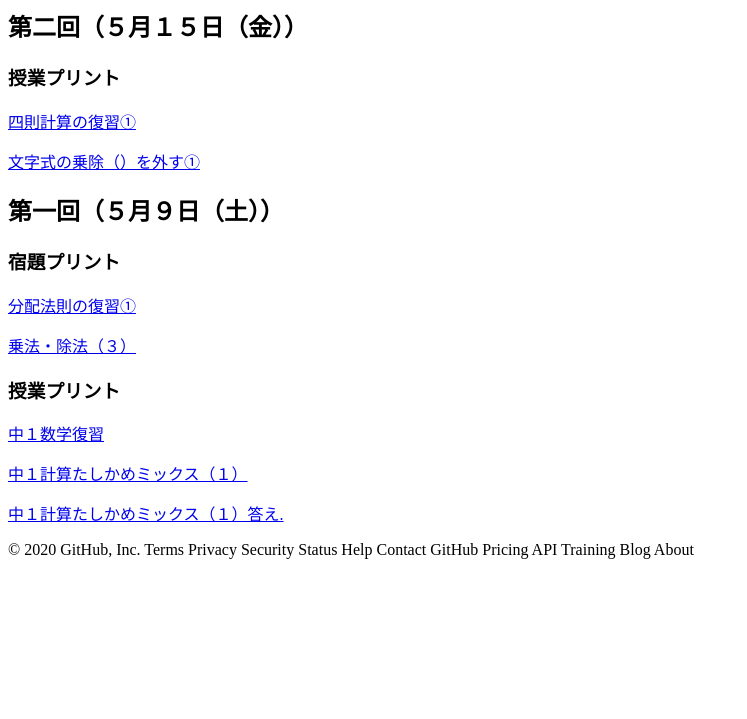
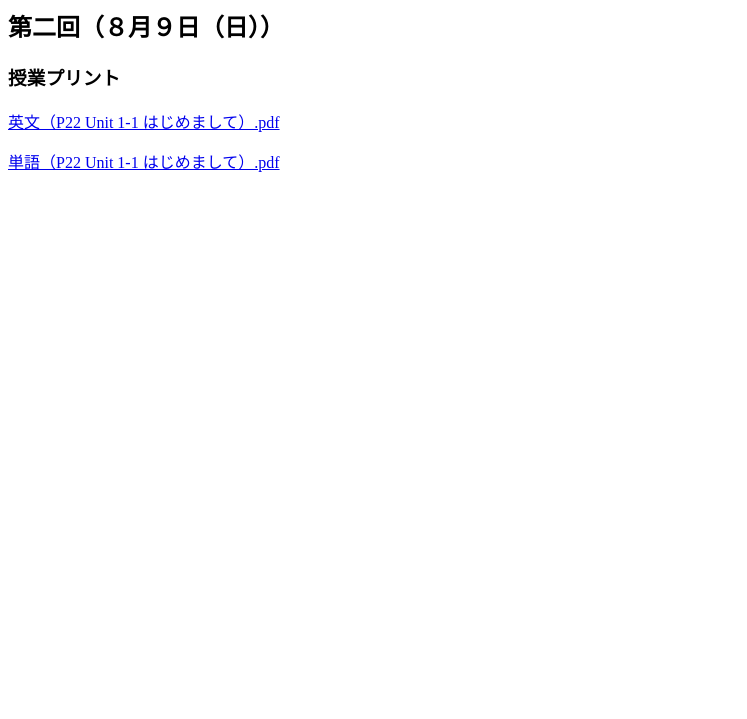
Before and after one commit to toyaclass/index.html, a plain HTML site: page index6.html in a window 1280 px wide. Shown: the part 81-800 px from the top of the page, without its empty margins (0-747 px from the left). Drawn offline with Linux system fonts and the light colour scheme.

Commit message:
Update index6.html

```diff
--- a/index6.html
+++ b/index6.html
@@ -5,36 +5,13 @@
     <title>教材ダウンロードサイト_クラス５</title>
   </head>
   <body>
-   <h1>クラス５</h1>
+   <h1>クラス６</h1>
 
-    <h2>第二回（５月１５日（金））</h2>
+    <h2>第二回（８月９日（日））</h2>
     <h3>授業プリント</h3>
-    <p><a href="四則計算の復習①.pdf"download="四則計算の復習①.pdf">四則計算の復習①</a></p>
-    <p><a href="文字式の乗除（）を外す①.pdf"download="文字式の乗除（）を外す①.pdf">文字式の乗除（）を外す①</a></p>
+    <p><a href="英文（P22 Unit 1-1 はじめまして）.pdf"download="英文（P22 Unit 1-1 はじめまして）.pdf">英文（P22 Unit 1-1 はじめまして）.pdf</a></p>
+    <p><a href="単語（P22 Unit 1-1 はじめまして）.pdf"download="単語（P22 Unit 1-1 はじめまして）.pdf">単語（P22 Unit 1-1 はじめまして）.pdf</a></p>
 
-
-    <h2>第一回（５月９日（土））</h2>
-    <h3>宿題プリント</h3>
-    <p><a href="分配法則の復習①.pdf"download="分配法則の復習①.pdf">分配法則の復習①</a></p>
-    <p><a href="乗法・除法（３）.pdf"download="乗法・除法（３）.pdf">乗法・除法（３）</a></p>
-
-    <h3>授業プリント</h3>
-    <p><a href="中１数学復習.pdf"download="中１数学復習.pdf">中１数学復習</a></p>
-    <p><a href="中１計算たしかめミックス（１）.pdf"download="中１計算たしかめミックス（１）.pdf">中１計算たしかめミックス（１）</a></p>
-    <p><a href="中１計算たしかめミックス（１）答え.pdf"download="中１計算たしかめミックス（１）答え.pdf">中１計算たしかめミックス（１）答え.</a></p>
-
-
+  </body>
 
    </html>
-© 2020 GitHub, Inc.
-Terms
-Privacy
-Security
-Status
-Help
-Contact GitHub
-Pricing
-API
-Training
-Blog
-About
```
